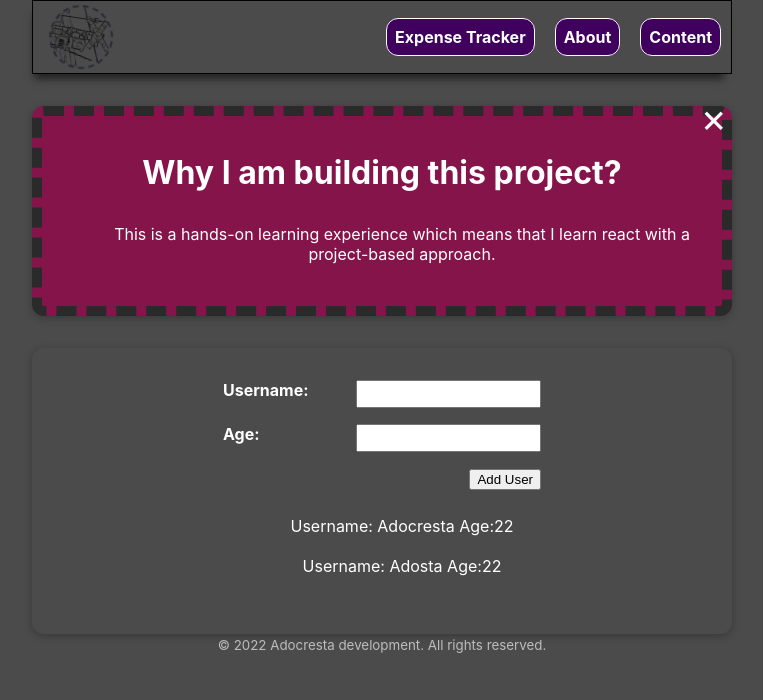
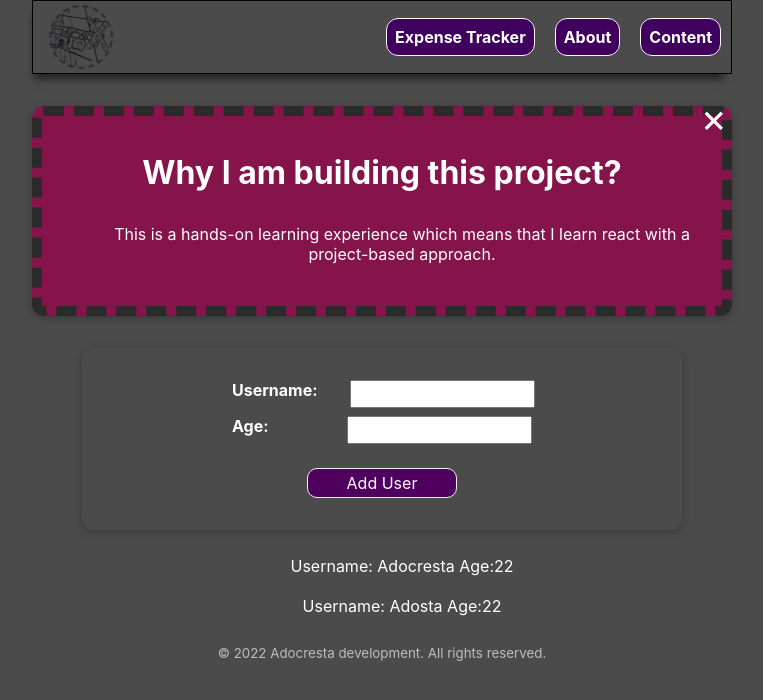
Before and after one commit to Adocresta/learning-react, a React (Create React App) app: page / in a window 1280 px wide. Shown: the top 700 px of the page, without its empty margins (258-1021 px from the left). Built offline with nearby package versions, Linux system fonts and the light colour scheme.

Commit message:
username tracker css styling

```diff
--- a/src/App.css
+++ b/src/App.css
@@ -38,7 +38,3 @@
     transform: rotate(360deg);
   }
 }
-
-.username-tracker {
-  padding: 2rem;
-}
--- a/src/App.js
+++ b/src/App.js
@@ -10,7 +10,6 @@ import NewExpense from "./components/ExpenseTracker/NewExpense/NewExpense";
 // Username Tracker Files
 import AddUserPanel from "./components/UsernameTracker/AddUserPanel/AddUserPanel";
 import UserDataList from "./components/UsernameTracker/UserDataList/UserDataList";
-import Card from "./components/UI/Card";
 
 function App() {
   // Expense Tracker Datas
@@ -111,10 +110,8 @@ function App() {
       />
       {showAbout && AboutSection}
       {showExpenseTracker && ExpenseTracker}
-      <Card className="username-tracker">
-        <AddUserPanel onNewUserData={addNewUserDataHandler} />
-        <UserDataList userData={userData} />
-      </Card>
+      <AddUserPanel onNewUserData={addNewUserDataHandler} />
+      <UserDataList userData={userData} />
       <Footer />
     </React.Fragment>
   );
--- a/src/components/UsernameTracker/AddUserPanel/AddUserPanel.css
+++ b/src/components/UsernameTracker/AddUserPanel/AddUserPanel.css
@@ -3,9 +3,11 @@
   flex-direction: column;
   flex-wrap: wrap;
   gap: 1rem;
-  margin-bottom: 1rem;
+  margin: 2rem auto 0;
   text-align: left;
   color: white;
+  padding: 2rem 0;
+  max-width: 600px;
 }
 
 .add-user__input {
@@ -14,6 +16,7 @@
   justify-content: space-between;
   width: 50%;
   margin: 0 auto;
+  margin-bottom: 0.5rem;
 }
 
 .add-user__input label {
@@ -23,7 +26,33 @@
   padding-right: 2rem;
 }
 
+.add-user__input input {
+  /* background-color: black; */
+}
+
 .add-user__button {
-  text-align: right;
-  margin-right: 25%;
+  text-align: center;
+  margin: 0 auto;
 }
+
+.add-user__button button {
+  font: inherit;
+  border: 1px solid #f0f0f0;
+  border-radius: 10px;
+  background: #4f005f;
+  color: white;
+  padding: 0.25rem 1rem;
+  cursor: pointer;
+  min-width: 150px;
+  margin-top: 1rem;
+}
+
+.add-user__button button:hover,
+.add-user__button button:active {
+  background: #741188;
+  border-color: #741188;
+}
+
+.add-user__button button:focus {
+  outline: none;
+}
--- a/src/components/UsernameTracker/AddUserPanel/AddUserPanel.js
+++ b/src/components/UsernameTracker/AddUserPanel/AddUserPanel.js
@@ -1,5 +1,6 @@
 import React from "react";
 import { useState } from "react";
+import Card from "../../UI/Card";
 import "./AddUserPanel.css";
 
 const AddUserPanel = (props) => {
@@ -27,21 +28,21 @@ const AddUserPanel = (props) => {
   };
 
   return (
-    <form onSubmit={SubmitEvetHandler}>
-      <div className="add-user">
+    <Card className="add-user">
+      <form onSubmit={SubmitEvetHandler}>
         <div className="add-user__input">
-          <label>Username:</label>
-          <input type="text" onChange={usernameChangeHandler} />
+          <label htmlFor="username">Username:</label>
+          <input type="text" id="username" onChange={usernameChangeHandler} />
         </div>
         <div className="add-user__input">
-          <label>Age:</label>
-          <input type="text" onChange={ageChangeHandler} />
+          <label htmlFor="age">Age:</label>
+          <input type="number" id="age" onChange={ageChangeHandler} />
         </div>
         <div className="add-user__button">
           <button type="submit">Add User</button>
         </div>
-      </div>
-    </form>
+      </form>
+    </Card>
   );
 };
 
```
